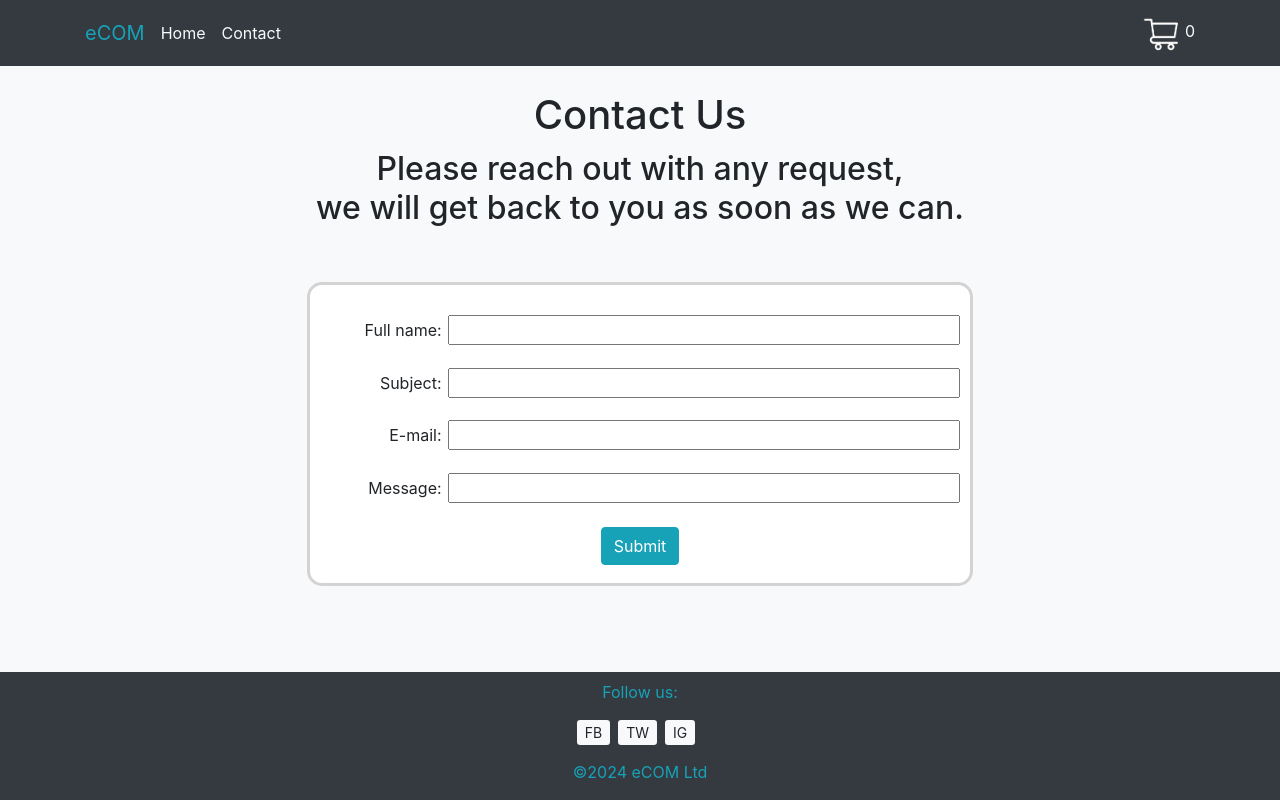
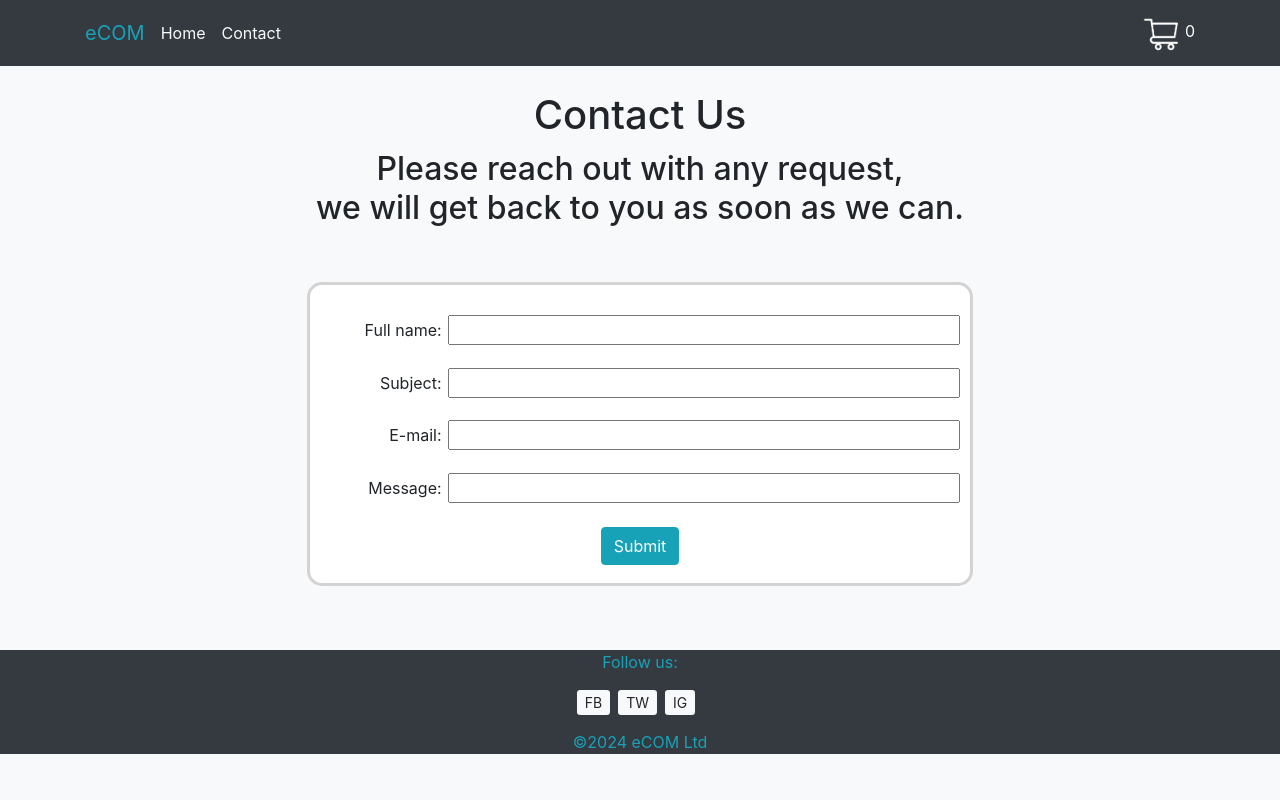
Before and after one commit to Emel-H/React-Assignment, a React (Create React App) app in the folder ecom-assignment-app/: page /contact in a window 1280 px wide. Built offline with nearby package versions, Linux system fonts and the light colour scheme.

Commit message:
redirects and fixes

```diff
--- a/ecom-assignment-app/src/App.css
+++ b/ecom-assignment-app/src/App.css
@@ -8,7 +8,7 @@
 
 .App main{
   margin:0% 5% 5% 5%;
-  padding-bottom: 130px;
+
 }
 
 .App main h1{
@@ -27,9 +27,9 @@
 }
 
 .App footer {
-  margin-top: 10%;
+
   text-align: center;
-  position: fixed;
+  position: relative;
   width: 100%;
   bottom:0;
 }
--- a/ecom-assignment-app/src/components/Footer/index.js
+++ b/ecom-assignment-app/src/components/Footer/index.js
@@ -5,9 +5,9 @@ function Footer() {
       <footer className="bg-dark text-info">
         <p className="mt-2">Follow us:</p>
         <p>
-            <a className="btn-sm btn-light mr-2" href="https://www.facebook.com" >FB</a>
-            <a className="btn-sm btn-light mr-2" href="https://www.twitter.com" >TW</a>
-            <a className="btn-sm btn-light mr-2" href="https://www.instagram.com" >IG</a>
+            <a className="btn-sm btn-light mr-2 text-decoration-none" href="https://www.facebook.com" >FB</a>
+            <a className="btn-sm btn-light mr-2 text-decoration-none" href="https://www.twitter.com" >TW</a>
+            <a className="btn-sm btn-light mr-2 text-decoration-none" href="https://www.instagram.com" >IG</a>
         </p>
         <p>&copy;2024 eCOM Ltd</p>
       </footer>
```
Also changed, not shown: 1 other file (tests, documents, lock files or other folders).
